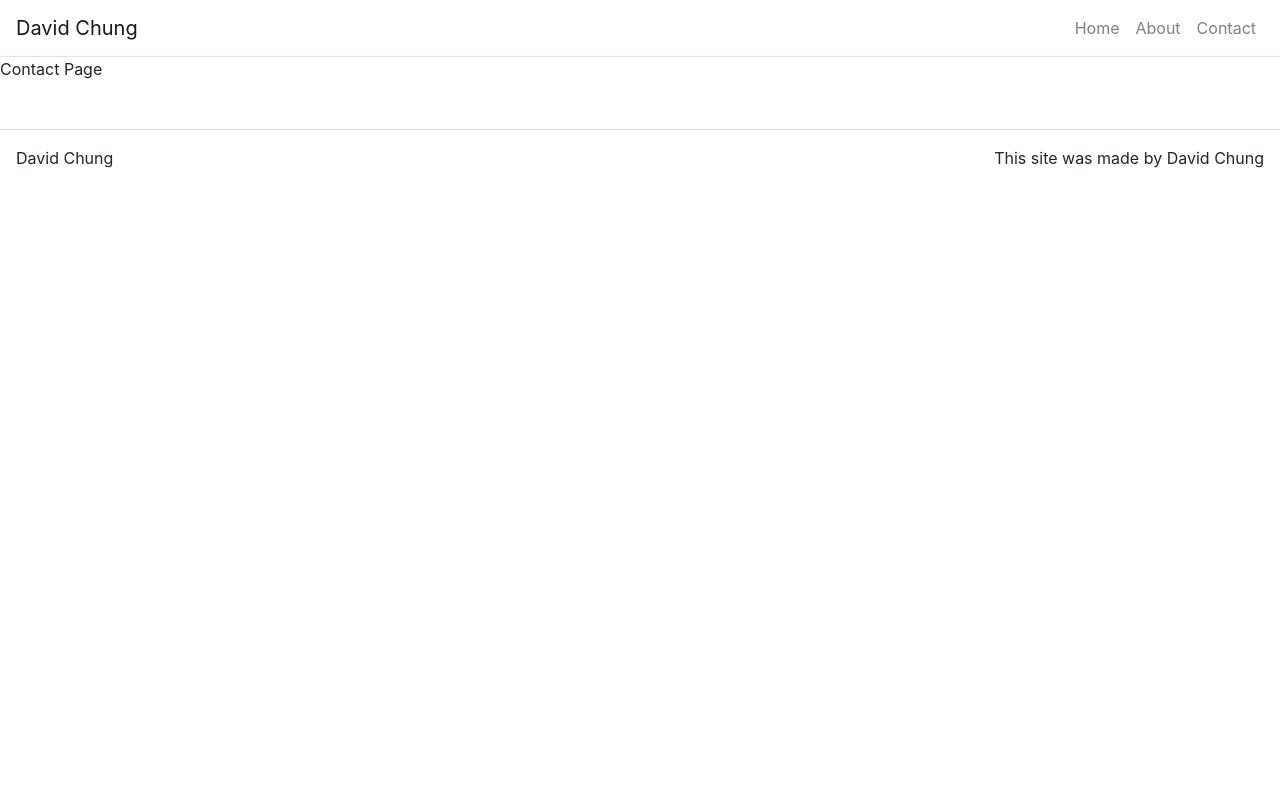
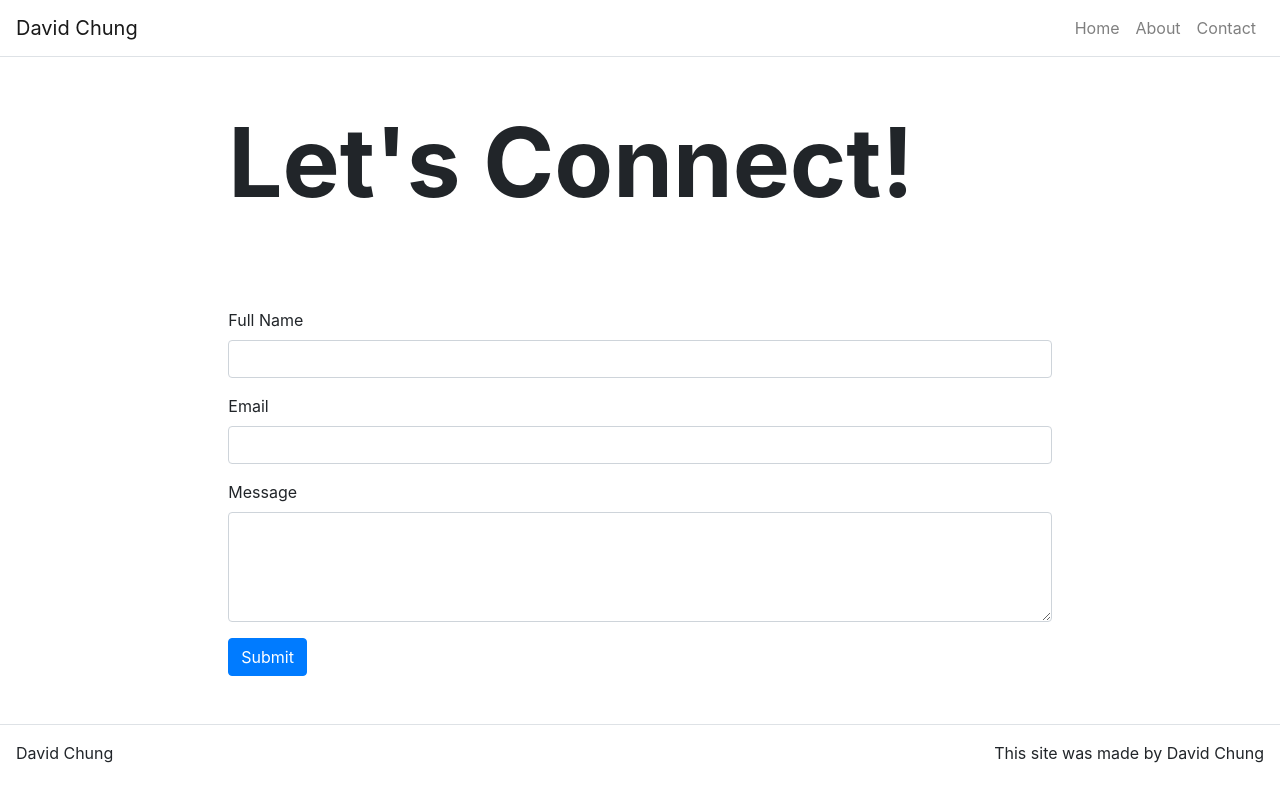
Before and after one commit to DevDave0/portfolio, a React (Create React App) app: page /contact in a window 1280 px wide. Built offline with nearby package versions, Linux system fonts and the light colour scheme.

Commit message:
contact page

```diff
--- a/src/pages/ContactPage.js
+++ b/src/pages/ContactPage.js
@@ -1,11 +1,54 @@
 import React from 'react';
+import { Button, Form } from 'react-bootstrap';
+import Content from '../components/Content';
+import Hero from '../components/Hero';
 
-const ContactPage = (props) => {
+class ContactPage extends React.Component {
+
+    constructor(props) {
+        super(props);
+
+        this.state = {
+            name: "",
+            email: "",
+            message: "",
+            disabled: false,
+            emailSent: null,
+        }
+    }
 
 
-    return(
-        <p>Contact Page</p>
-    )
+
+    render() {
+
+        return(
+            <div>
+                <Hero title={this.props.title} />
+
+                <Content>
+                    <Form>
+                        <Form.Group>
+                            <Form.Label htmlfor='full-name'>Full Name</Form.Label>
+                            <Form.Control id='full-name' name='name' type='text' value={this.state.name} onChange={this.handleChange} />
+                        </Form.Group>
+
+                        <Form.Group>
+                            <Form.Label htmlfor='email'>Email</Form.Label>
+                            <Form.Control id='email' name='email' type='email' value={this.state.email} onChange={this.handleChange} />
+                        </Form.Group>
+
+                        <Form.Group>
+                            <Form.Label htmlfor='message'>Message</Form.Label>
+                            <Form.Control id='message' name='message' as='textarea' rows='4' value={this.state.message} onChange={this.handleChange} />
+                        </Form.Group>
+
+                        <Button>Submit</Button>
+                    </Form>
+                </Content>
+            </div>
+        )
+
+    }
 }
 
 
```
